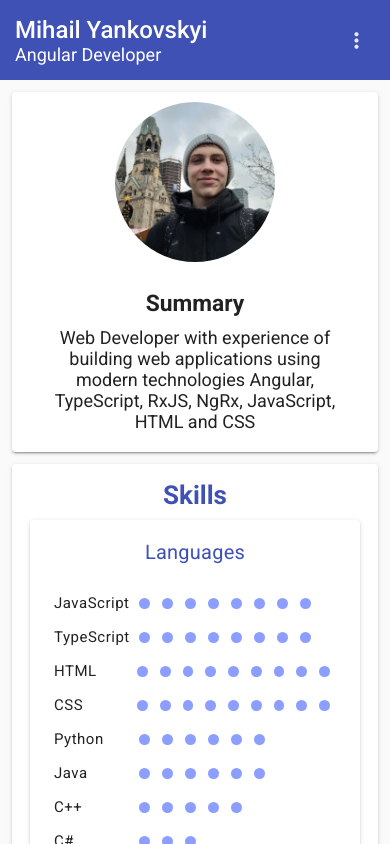
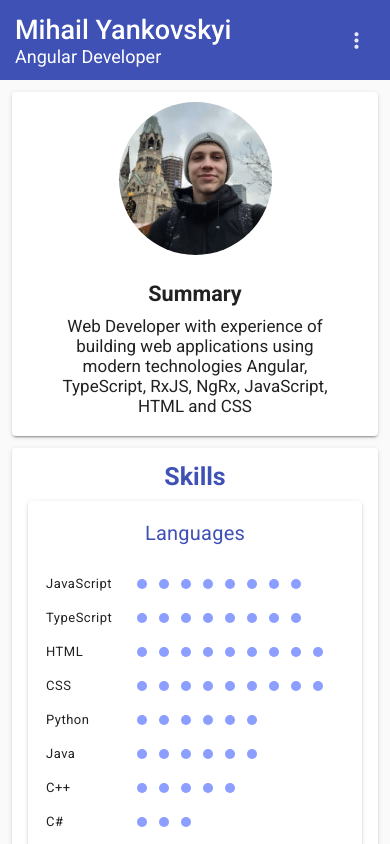
Before and after one commit to mihail-yankovskyi/cv, an Angular app: page / in a window 390 px wide. Shown: the top 844 px of the page. Built offline with nearby package versions, Linux system fonts and the light colour scheme.

Commit message:
feat(app): optimized for iphone 12

```diff
--- a/src/app/app.component.scss
+++ b/src/app/app.component.scss
@@ -99,7 +99,7 @@ mat-tab-group {
   }
 }
 
-@media (max-width: 450px) {
+@media all and (min-width: 430px) and (max-width: 450px) {
   .mat-tab-label {
     min-width: 0px !important;
   }
--- a/src/app/footer/footer.component.scss
+++ b/src/app/footer/footer.component.scss
@@ -34,7 +34,7 @@ mat-card {
   }
 }
 
-@media (max-width: 450px) {
+@media all and (min-width: 430px) and (max-width: 450px) {
   mat-card {
     margin: 12px;
     padding: 8px;
--- a/src/app/header/header.component.scss
+++ b/src/app/header/header.component.scss
@@ -34,7 +34,36 @@
   background-color: #c2185b;
 }
 
-@media (max-width: 450px) {
+  @media all and (min-width: 390px) and (max-width: 429px) {
+  .header {
+    .title {
+      .inline {
+        display: block;
+      }
+
+      .inline {
+        font-size: 27px;
+      }
+
+      .header-description {
+        font-size: large;
+        margin-left: 15px;
+      }
+    }
+
+    .wraper {
+      .menu-btn mat-icon {
+        font-size: 25px;
+      }
+    }
+  }
+
+  .mat-menu-item-name {
+    font-size: 16px;
+  }
+}
+
+@media all and (min-width: 430px) and (max-width: 450px) {
   .header {
     .title {
       .inline {
--- a/src/app/section/section.component.scss
+++ b/src/app/section/section.component.scss
@@ -17,7 +17,7 @@
   color: #8c9eff !important;
 }
 
-@media (max-width: 450px) {
+@media all and (min-width: 390px) and (max-width: 429px) {
   .section {
     padding: 8px;
     margin: 2px;
@@ -28,3 +28,15 @@
     }
   }
 }
+
+@media all and (min-width: 430px) and (max-width: 450px) {
+  .section {
+    padding: 8px;
+    margin: 2px;
+
+    .section-title {
+      font-size: 20px !important;
+      margin: 8px 0px 18px 0px;
+    }
+  }
+}
--- a/src/app/sections/sections.component.scss
+++ b/src/app/sections/sections.component.scss
@@ -19,7 +19,27 @@ mat-card {
   color: #8c9eff !important;
 }
 
-@media (max-width: 450px) {
+@media all and (min-width: 390px) and (max-width: 429px) {
+  mat-card {
+    padding: 14px;
+    margin: 12px;
+
+    h1 {
+      font-size: 25px;
+    }
+  }
+}
+
+::ng-deep {
+  @media (min-width: 390px) and (max-width: 429px) {
+    .section[_ngcontent-ng-c2512393170] .section-title[_ngcontent-ng-c2512393170] {
+        font-size: 20px !important;
+        margin: 2px 0px 6px 0px !important;
+    }
+  }
+}
+
+@media all and (min-width: 430px) and (max-width: 450px) {
   mat-card {
     padding: 16px;
     margin: 12px;
@@ -29,3 +49,12 @@ mat-card {
     }
   }
 }
+
+::ng-deep {
+  @media (min-width: 430px) and (max-width: 450px) {
+    .section[_ngcontent-ng-c2512393170] .section-title[_ngcontent-ng-c2512393170] {
+        font-size: 20px !important;
+        margin: 4px 0px 9px 0px !important;
+    }
+  }
+}
--- a/src/app/skill/skill.component.scss
+++ b/src/app/skill/skill.component.scss
@@ -21,7 +21,29 @@
   align-items: center;
 }
 
-@media (max-width: 450px) {
+@media all and (min-width: 390px) and (max-width: 429px) {
+  .skill-wrapper {
+    margin: 5px 0;
+  }
+
+  .level {
+    width: 10px;
+    height: 10px;
+    margin: 6px;
+  }
+
+  .titleSkill {
+    font-size: 13px;
+    width: 28%;
+  }
+
+  .mdc-list-item {
+    padding-left: 10px !important;
+    padding-right: 5px !important;
+  }
+}
+
+@media all and (min-width: 430px) and (max-width: 450px) {
   .skill-wrapper {
     margin: 5px 0;
   }
--- a/src/app/summary/summary.component.scss
+++ b/src/app/summary/summary.component.scss
@@ -36,7 +36,45 @@
   padding: 0;
 }
 
-@media (max-width: 450px) {
+@media all and (min-width: 390px) and (max-width: 429px) {
+  .mat-card {
+    display: block !important;
+    margin: 12px;
+
+    .wraper-photo {
+      display: flex;
+      width: 100%;
+
+      .photo {
+        height: 153px;
+        width: 153px;
+        margin: 10px auto;
+      }
+    }
+
+    .mat-card-content {
+      font-size: 18px;
+      display: flex;
+      flex-direction: column;
+      align-items: center;
+      margin-bottom: 0px;
+
+      .summary-title {
+        margin-bottom: 10px;
+        margin-top: 16px;
+      }
+
+      .summary {
+        text-align: center;
+        margin: 0;
+        padding: 0 36px 20px 36px;
+        font-size: 17px;
+      }
+    }
+  }
+}
+
+@media all and (min-width: 430px) and (max-width: 450px) {
   .mat-card {
     display: block !important;
     margin: 12px;
```
